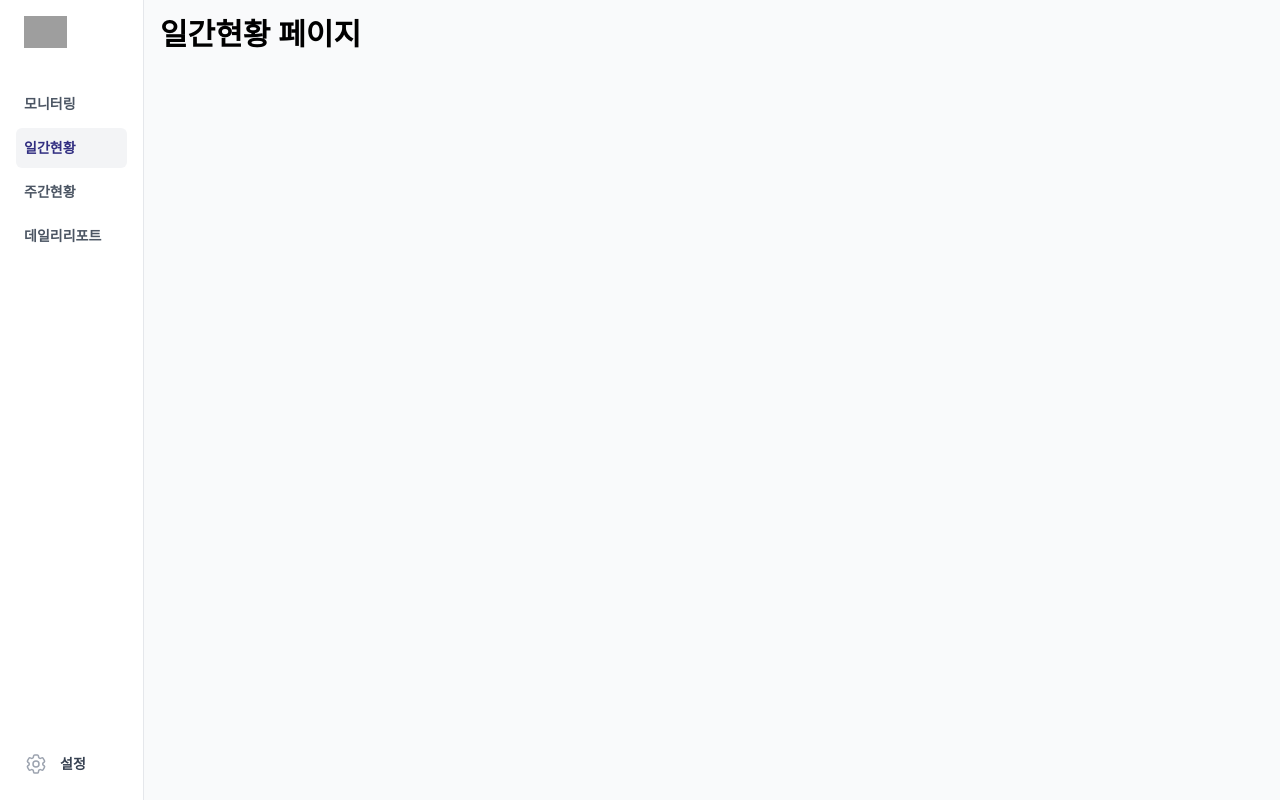
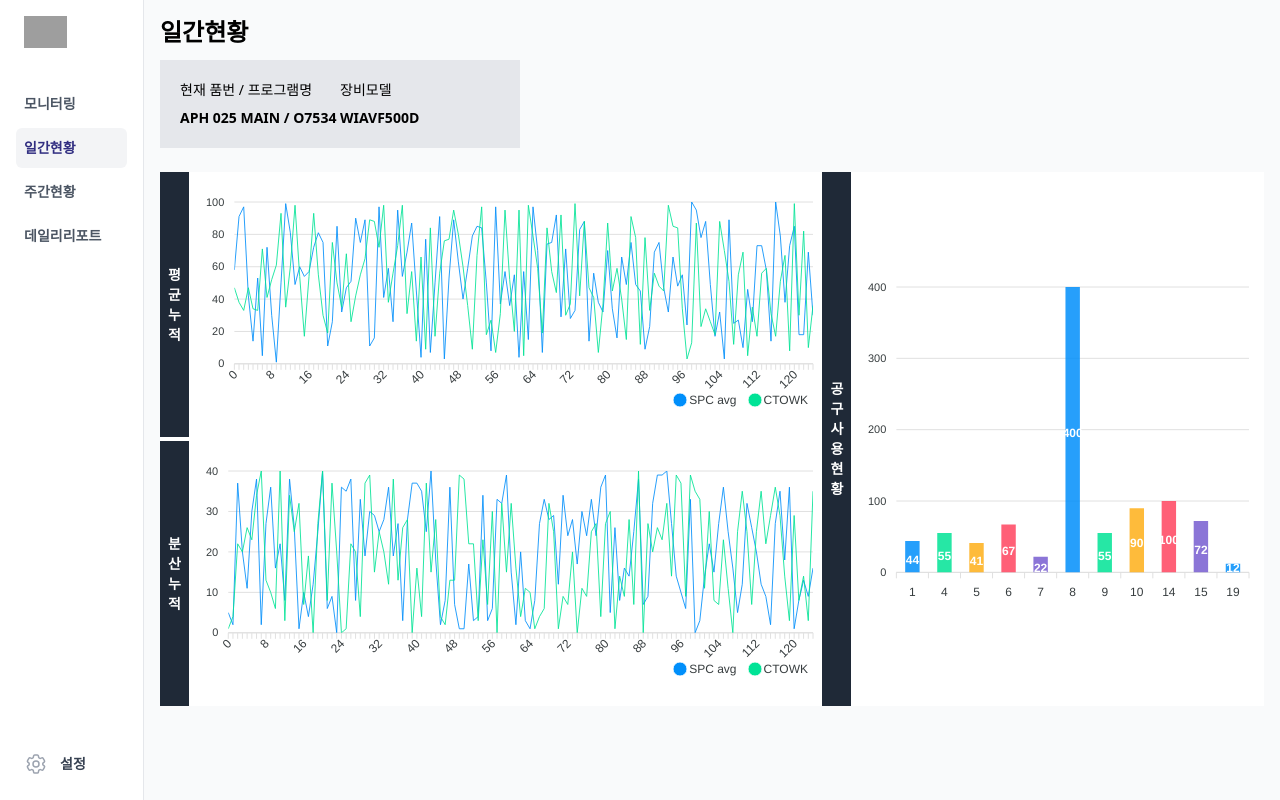
Before and after one commit to jspark2000/cnc-dashboard, a React (Create React App) app in the folder apps/web/: page /daily-status in a window 1280 px wide. Built offline with nearby package versions, Linux system fonts and the light colour scheme; grey boxes are pictures that could not be loaded.

Commit message:
fix: implements daily-status page

```diff
--- /dev/null
+++ b/apps/web/src/components/common/card/ModelCard.tsx
@@ -0,0 +1,26 @@
+const ModelCard = ({
+  programName,
+  productNumber,
+  equipmentModel
+}: {
+  programName: string
+  productNumber: string
+  equipmentModel: string
+}) => {
+  return (
+    <div className="grid grid-cols-2 bg-gray-200 p-5">
+      <div className="flex flex-col space-y-2">
+        <h2 className="text-sm">현재 품번 / 프로그램명</h2>
+        <p className="text-sm font-semibold">
+          {productNumber} / {programName}
+        </p>
+      </div>
+      <div className="flex flex-col space-y-2">
+        <h2 className="text-sm">장비모델</h2>
+        <p className="text-sm font-semibold">{equipmentModel}</p>
+      </div>
+    </div>
+  )
+}
+
+export default ModelCard
--- a/apps/web/src/components/common/charts/LineChart.tsx
+++ b/apps/web/src/components/common/charts/LineChart.tsx
@@ -2,17 +2,23 @@ import ReactApexChart, { Props as ChartProps } from 'react-apexcharts'
 
 const LineChart = ({
   series,
-  categories
+  categories,
+  height = 200
 }: {
   series: ChartProps['series']
   categories: any[]
+  height?: number
 }) => {
   return (
-    <div>
+    <div className="w-full">
       <ReactApexChart
+        series={series}
+        type="line"
+        height={height}
+        width={'100%'}
         options={{
           chart: {
-            height: 200,
+            height,
             type: 'line',
             toolbar: {
               show: false
@@ -45,10 +51,6 @@ const LineChart = ({
             categories: categories
           }
         }}
-        series={series}
-        type="line"
-        height={200}
-        width={'100%'}
       />
     </div>
   )
--- a/apps/web/src/pages/daily-status/DailyStatusPage.tsx
+++ b/apps/web/src/pages/daily-status/DailyStatusPage.tsx
@@ -1,5 +1,93 @@
+import ModelCard from '../../components/common/card/ModelCard'
+import ColumnChart from '../../components/common/charts/ColumnChart'
+import LineChart from '../../components/common/charts/LineChart'
+import { generateRandomList } from '../../utils/generate'
+
 const DailyStatusPage: React.FC = () => {
-  return <h1 className="text-3xl font-bold">일간현황 페이지</h1>
+  const generateSequentialList = (maxVal: number): number[] => {
+    return Array.from({ length: maxVal + 1 }, (_, index) => index)
+  }
+
+  const avgAccumSeries = [
+    { name: 'SPC avg', data: generateRandomList(125, 0, 100) },
+    { name: 'CTOWK', data: generateRandomList(125, 0, 100) }
+  ]
+
+  const avgAccumCategories = generateSequentialList(124)
+
+  const varAccumSeries = [
+    { name: 'SPC avg', data: generateRandomList(125, 0, 40) },
+    { name: 'CTOWK', data: generateRandomList(125, 0, 40) }
+  ]
+
+  const varAccumCategories = generateSequentialList(124)
+
+  const totalProductionSeries = [
+    { data: [44, 55, 41, 67, 22, 400, 55, 90, 100, 72, 12] }
+  ]
+
+  return (
+    <div className="grid w-full grid-cols-12 gap-3">
+      <div className="col-span-12">
+        <h1 className="text-2xl font-bold">일간현황</h1>
+      </div>
+      <div className="col-span-4">
+        <ModelCard
+          productNumber={'APH 025 MAIN'}
+          programName={'O7534'}
+          equipmentModel={'WIAVF500D'}
+        />
+      </div>
+      <div className="col-span-12"></div>
+      <div className="col-span-12 grid grid-cols-5 bg-white">
+        <div className="col-span-3 flex flex-col space-y-1">
+          <div className="flex">
+            <div className="flex flex-col items-center justify-center bg-gray-800 px-2 text-sm font-semibold text-white">
+              <span className="block">평</span>
+              <span className="block">균</span>
+              <span className="block">누</span>
+              <span className="block">적</span>
+            </div>
+            <LineChart
+              series={avgAccumSeries}
+              categories={avgAccumCategories}
+              height={250}
+            />
+          </div>
+          <div className="flex">
+            <div className="flex flex-col items-center justify-center bg-gray-800 px-2 text-sm font-semibold text-white">
+              <span className="block">분</span>
+              <span className="block">산</span>
+              <span className="block">누</span>
+              <span className="block">적</span>
+            </div>
+            <LineChart
+              series={varAccumSeries}
+              categories={varAccumCategories}
+              height={250}
+            />
+          </div>
+        </div>
+        <div className="col-span-2 flex">
+          <div className="flex flex-col items-center justify-center bg-gray-800 px-2 text-sm font-semibold text-white">
+            <span className="block">공</span>
+            <span className="block">구</span>
+            <span className="block">사</span>
+            <span className="block">용</span>
+            <span className="block">현</span>
+            <span className="block">황</span>
+          </div>
+          <div className="flex h-full w-full items-center justify-center">
+            <ColumnChart
+              series={totalProductionSeries}
+              labels={[1, 4, 5, 6, 7, 8, 9, 10, 14, 15, 19]}
+              height={350}
+            />
+          </div>
+        </div>
+      </div>
+    </div>
+  )
 }
 
 export default DailyStatusPage
--- a/apps/web/src/pages/weekly-status/WeeklyStatusPage.tsx
+++ b/apps/web/src/pages/weekly-status/WeeklyStatusPage.tsx
@@ -1,5 +1,6 @@
 import PieChart from '../../components/common/charts/PieChart'
 import ColumnChart from '../../components/common/charts/ColumnChart'
+import ModelCard from '../../components/common/card/ModelCard'
 
 const WeeklyStatusPage: React.FC = () => {
   const totalProductionSeries = [
@@ -16,7 +17,6 @@ const WeeklyStatusPage: React.FC = () => {
       data: [11, 17, 15, 15, 21, 14, 10]
     }
   ]
-
   const weeklyProductStatusSeries = [708.0, 65.0]
   const weeklyOperationTimeSeries = [6510.6, 797.7]
 
@@ -26,16 +26,11 @@ const WeeklyStatusPage: React.FC = () => {
         <h1 className="text-2xl font-bold">주간현황</h1>
       </div>
       <div className="col-span-4">
-        <div className="my-2 grid grid-cols-2 bg-gray-200 p-5">
-          <div className="flex flex-col space-y-2">
-            <h2 className="text-sm">현재 품번 / 프로그램명</h2>
-            <p className="text-sm font-semibold">APH 025 MAIN / O7534</p>
-          </div>
-          <div className="flex flex-col space-y-2">
-            <h2 className="text-sm">장비모델</h2>
-            <p className="text-sm font-semibold">WIAVF500D</p>
-          </div>
-        </div>
+        <ModelCard
+          productNumber={'APH 025 MAIN'}
+          programName={'O7534'}
+          equipmentModel={'WIAVF500D'}
+        />
       </div>
       <div className="col-span-12 grid grid-cols-5 gap-1">
         <div className="col-span-3">
--- /dev/null
+++ b/apps/web/src/utils/generate.ts
@@ -0,0 +1,10 @@
+export const generateRandomList = (
+  length: number,
+  minVal: number,
+  maxVal: number
+): number[] => {
+  return Array.from(
+    { length },
+    () => Math.floor(Math.random() * (maxVal - minVal + 1)) + minVal
+  )
+}
```
Also changed, not shown: apps/web/src/components/daily-status/Charts.tsx (renamed from apps/web/src/components/weekly-status/Charts.tsx).
